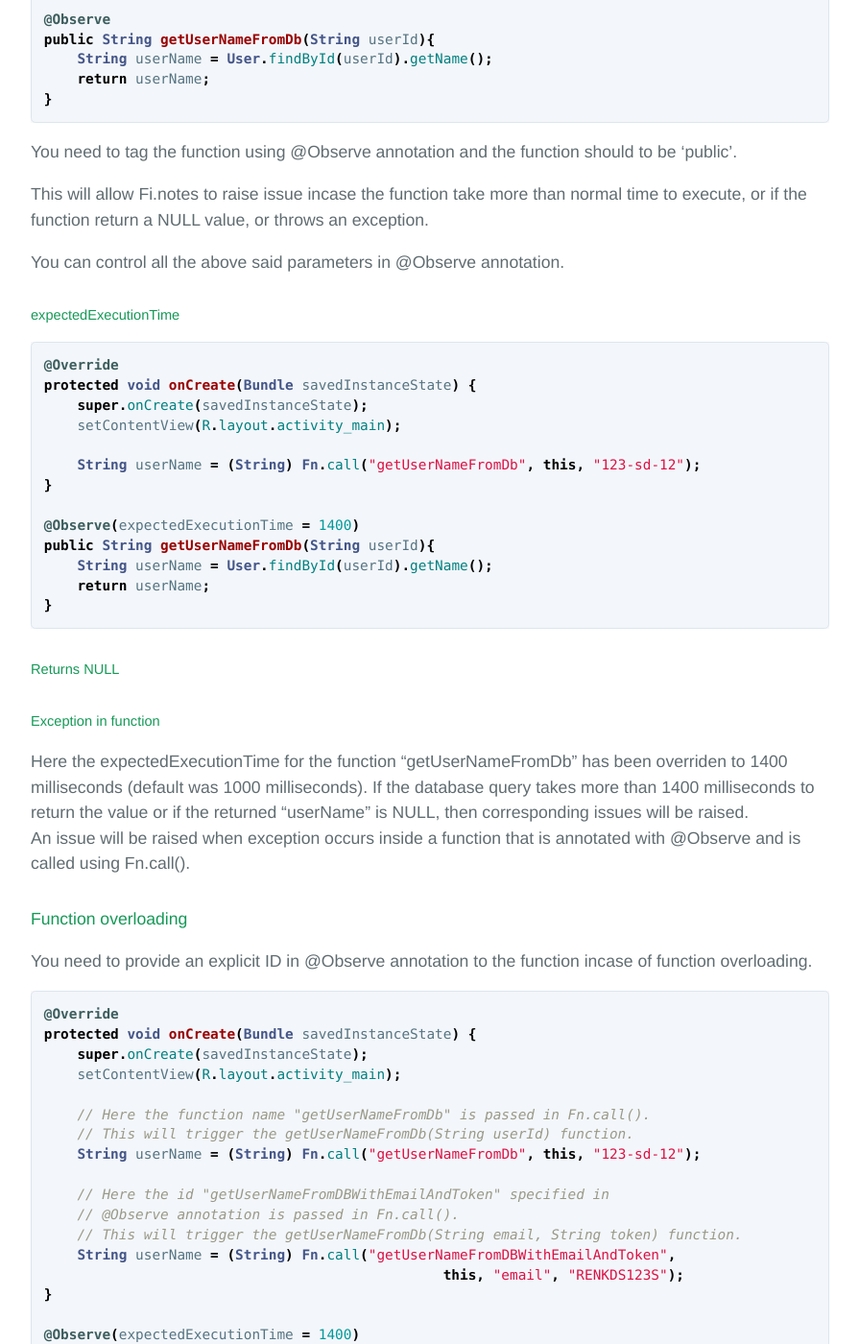
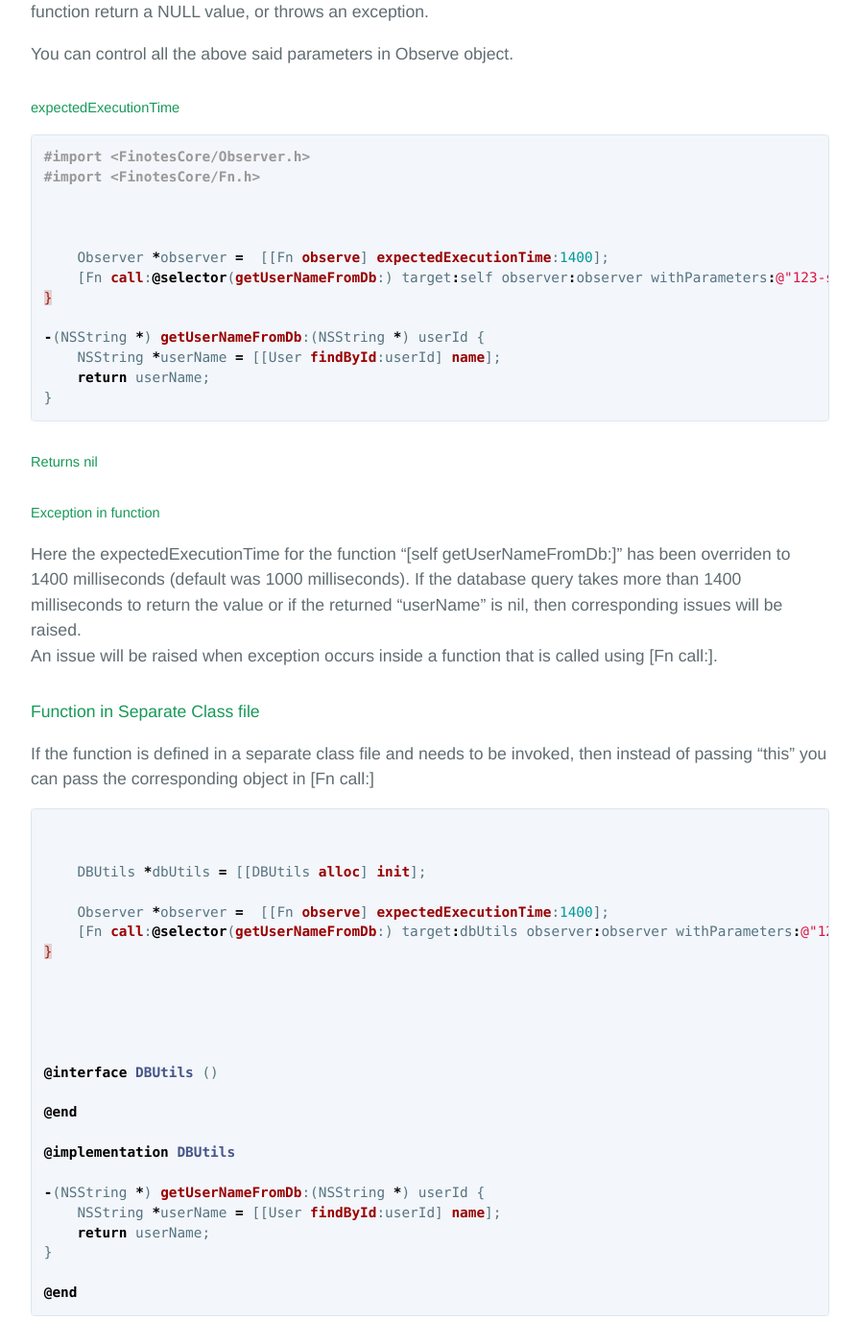
Before and after one commit to finotes/finotes.github.io, a Jekyll site: the page built from _posts/2018-01-19-ios-docs.md, in a window 1280 px wide and 1400 px high, scrolled down 5038 px. Shown: the whole window at 96% size, without its empty margins (192-1087 px from the left). Built offline with Jekyll 4.4.1, drawn with Linux system fonts in a browser that asks for light colours; some web fonts are replaced; some of the changed text lies outside the part shown.

Commit message:
Update 2018-01-19-ios-docs.md

````diff
--- a/_posts/2018-01-19-ios-docs.md
+++ b/_posts/2018-01-19-ios-docs.md
@@ -164,124 +164,89 @@ Activity Trail
 ```
 
 ### Function call
-You can raise return value issues, exceptions and execution delays in functions using Fn.call() and @Observe annotation.
+You can raise return value issues, exceptions and execution delays in functions using [Fn call:].
 A regular function call will be,
 
-```java
-@Override
-protected void onCreate(Bundle savedInstanceState) {
-    super.onCreate(savedInstanceState);
-    setContentView(R.layout.activity_main);
+```objective-c
 
-    String userName = getUserNameFromDb("123-sd-12");
-
+    [self getUserNameFromDb:@"123-sd-12"]
 }
 
-public String getUserNameFromDb(String userId){
-    String userName = User.findById(userId).getName();
+-(NSString *) getUserNameFromDb:(NSString *) userId {
+    NSString *userName = [[User findById:userId] name];
     return userName;
 }
 ```
-Function “getUserNameFromDb()” call needs to be changed to,
-```java
-@Override
-protected void onCreate(Bundle savedInstanceState) {
-    super.onCreate(savedInstanceState);
-    setContentView(R.layout.activity_main);
+Function "[self getUserNameFromDb:]" call needs to be changed to,
+```objective-c
+#import <FinotesCore/Observer.h>
+#import <FinotesCore/Fn.h>
 
-    String userName = (String) Fn.call("getUserNameFromDb", this, "123-sd-12");
+
+    [Fn call:@selector(getUserNameFromDb:) target:self withParameters:@"123-sd-12"];
 }
 
-@Observe
-public String getUserNameFromDb(String userId){
-    String userName = User.findById(userId).getName();
-    return userName;
-}
-```
-You need to tag the function using @Observe annotation and the function should to be 'public'.
-
-This will allow Fi.notes to raise issue incase the function take more than normal time to execute, or if the function return a NULL value, or throws an exception.
-
-You can control all the above said parameters in @Observe annotation.
-
-##### expectedExecutionTime
-
-```java
-@Override
-protected void onCreate(Bundle savedInstanceState) {
-    super.onCreate(savedInstanceState);
-    setContentView(R.layout.activity_main);
-
-    String userName = (String) Fn.call("getUserNameFromDb", this, "123-sd-12");
-}
-
-@Observe(expectedExecutionTime = 1400)
-public String getUserNameFromDb(String userId){
-    String userName = User.findById(userId).getName();
-    return userName;
-}
-```
-##### Returns NULL
-##### Exception in function
-Here the expectedExecutionTime for the function "getUserNameFromDb" has been overriden to 1400 milliseconds (default was 1000 milliseconds). If the database query takes more than 1400 milliseconds to return the value or if the returned "userName" is NULL, then corresponding issues will be raised.
-An issue will be raised when exception occurs inside a function that is annotated with @Observe and is called using Fn.call().
-
-
-#### Function overloading
-
-You need to provide an explicit ID in @Observe annotation to the function incase of function overloading.
-```java
-@Override
-protected void onCreate(Bundle savedInstanceState) {
-    super.onCreate(savedInstanceState);
-    setContentView(R.layout.activity_main);
-
-    // Here the function name "getUserNameFromDb" is passed in Fn.call().
-    // This will trigger the getUserNameFromDb(String userId) function.
-    String userName = (String) Fn.call("getUserNameFromDb", this, "123-sd-12");
-
-    // Here the id "getUserNameFromDBWithEmailAndToken" specified in
-    // @Observe annotation is passed in Fn.call().
-    // This will trigger the getUserNameFromDb(String email, String token) function.
-    String userName = (String) Fn.call("getUserNameFromDBWithEmailAndToken",
-						this, "email", "RENKDS123S");
-}
-
-@Observe(expectedExecutionTime = 1400)
-public String getUserNameFromDb(String userId){
-    String userName = User.findById(userId).getName();
-    return userName;
-}
-
-@Observe(id = "getUserNameFromDBWithEmailAndToken", expectedExecutionTime = 1400)
-public String getUserNameFromDb(String email, String token){
-    String userName = User.findUniqueByProperties(email,token).getName();
+-(NSString *) getUserNameFromDb:(NSString *) userId {
+    NSString *userName = [[User findById:userId] name];
     return userName;
 }
 ```
 
+This will allow Fi.notes to raise issue incase the function take more than normal time to execute, or if the function return a NULL value, or throws an exception.
+
+You can control all the above said parameters in Observe object.
+
+##### expectedExecutionTime
+
+```objective-c
+#import <FinotesCore/Observer.h>
+#import <FinotesCore/Fn.h>
+
+
+
+    Observer *observer =  [[Fn observe] expectedExecutionTime:1400];
+    [Fn call:@selector(getUserNameFromDb:) target:self observer:observer withParameters:@"123-sd-12"];
+}
+
+-(NSString *) getUserNameFromDb:(NSString *) userId {
+    NSString *userName = [[User findById:userId] name];
+    return userName;
+}
+```
+##### Returns nil
+##### Exception in function
+Here the expectedExecutionTime for the function "[self getUserNameFromDb:]" has been overriden to 1400 milliseconds (default was 1000 milliseconds). If the database query takes more than 1400 milliseconds to return the value or if the returned "userName" is nil, then corresponding issues will be raised.
+An issue will be raised when exception occurs inside a function that is called using [Fn call:].
+
+
 #### Function in Separate Class file
 
-If the function is defined in a separate class file and needs to be invoked, then instead of passing "this" you can pass the corresponding object in Fn.call()
-```java
-@Override
-protected void onCreate(Bundle savedInstanceState) {
-    super.onCreate(savedInstanceState);
-    setContentView(R.layout.activity_main);
+If the function is defined in a separate class file and needs to be invoked, then instead of passing "this" you can pass the corresponding object in [Fn call:]
+```objective-c
 
-    DBUtils dbUtils = new DbUtils();
-    String userName = (String) Fn.call("getUserNameFromDb", dbUtils, "123-sd-12");
 
+    DBUtils *dbUtils = [[DBUtils alloc] init];
+
+    Observer *observer =  [[Fn observe] expectedExecutionTime:1400];
+    [Fn call:@selector(getUserNameFromDb:) target:dbUtils observer:observer withParameters:@"123-sd-12"];
 }
 
-public class DBUtils {
 
-    @Observe(expectedExecutionTime = 1400)
-    public String getUserNameFromDb(String userId){
-        String userName = User.findById(userId).getName();
-        return userName;
-    }
+
+
+
+@interface DBUtils ()
+
+@end
+
+@implementation DBUtils
+
+-(NSString *) getUserNameFromDb:(NSString *) userId {
+    NSString *userName = [[User findById:userId] name];
+    return userName;
 }
+
+@end
 ```
 
 #### Static Function calls
````
